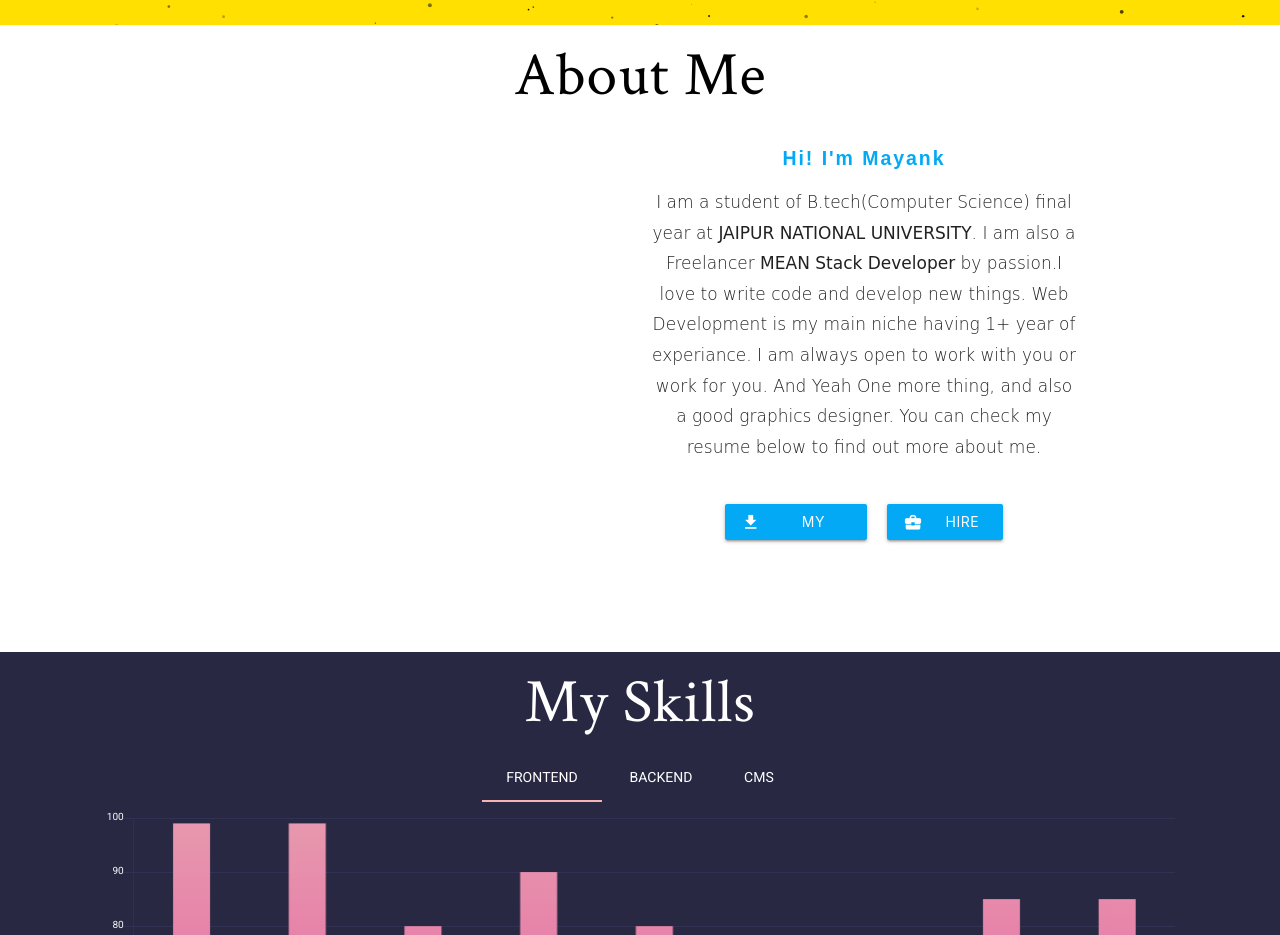
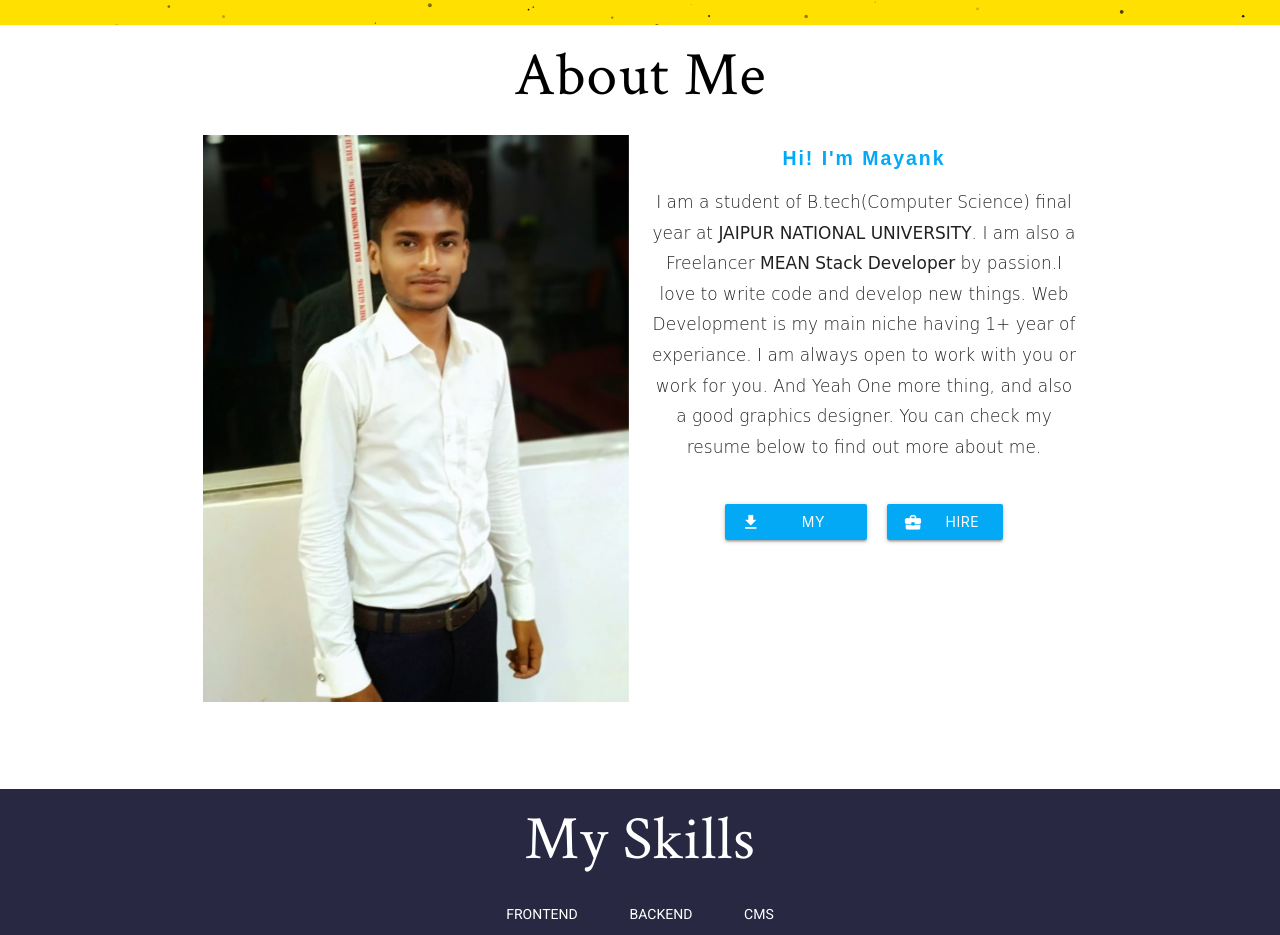
Before and after one commit to mayankmahi/my-portfolio, a plain HTML site: page index.html in a window 1280 px wide. Shown: the part 840-1775 px from the top of the page. Drawn offline with nearby package versions, Linux system fonts and the light colour scheme; some packages are replaced by stand-ins of ours; animation ran at ten frames a second; a script that the page names is missing.

Commit message:
Final Commit

```diff
--- a/index.html
+++ b/index.html
@@ -97,7 +97,7 @@
         <div class="row">
             <h2 class="center head black-text scroll">About Me</h2>
             <div class="col s12 l6 ">
-                <img class="my_img materialboxed" src="Image/.jpg" alt="">
+                <img class="my_img materialboxed" src="Image/IMG-02.jpeg" alt="">
             </div>
             <div class="col s12 l6 ">
                 <h6 class="light-blue-text text-darker-4 about_me_heading center">Hi! I'm <span>Mayank</span></h6>
```
